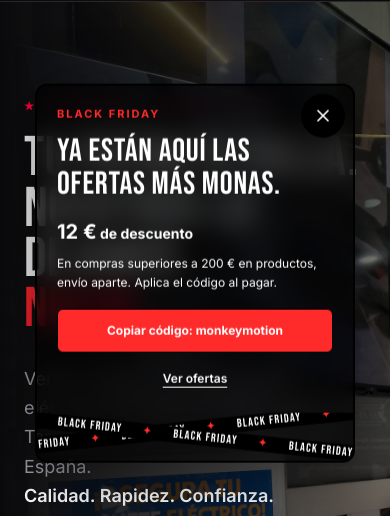
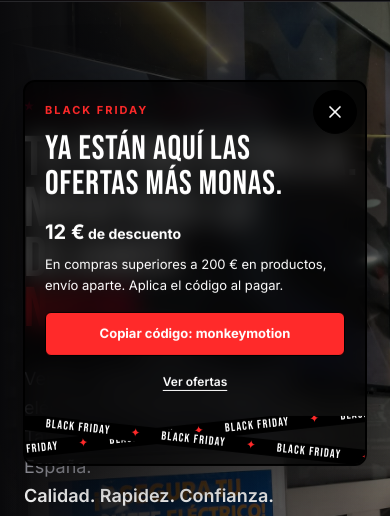
Before and after one commit to Andreh33/monkey, a Next.js app: page / in a window 390 px wide. Shown: the part 149-665 px from the top of the page. Built offline with nearby package versions, Linux system fonts and the light colour scheme; no server answers; the database is empty.

Commit message:
Slightly enlarge mobile offer and improve mobile copy legibility

```diff
--- a/src/components/shop/BlackFridayPopup.tsx
+++ b/src/components/shop/BlackFridayPopup.tsx
@@ -31,14 +31,14 @@ export function BlackFridayPopup() {
   if (!visible) return null;
 
   return (
-    <aside data-black-friday-popup="" aria-label="Oferta Black Friday" className="fixed left-1/2 top-1/2 z-40 max-h-[calc(100dvh-2rem)] w-[calc(100%-2rem)] max-w-[320px] lg:max-w-[520px] -translate-x-1/2 -translate-y-1/2 overflow-y-auto overflow-x-hidden rounded-xl border-2 border-black bg-black/[0.72] text-white shadow-[0_16px_60px_rgba(0,0,0,0.5)] backdrop-blur-md">
+    <aside data-black-friday-popup="" aria-label="Oferta Black Friday" className="fixed left-1/2 top-1/2 z-40 max-h-[calc(100dvh-2rem)] w-[calc(100%-2rem)] max-w-[344px] lg:max-w-[520px] -translate-x-1/2 -translate-y-1/2 overflow-y-auto overflow-x-hidden rounded-xl border-2 border-black bg-black/[0.72] text-white shadow-[0_16px_60px_rgba(0,0,0,0.5)] backdrop-blur-md">
       <button type="button" onClick={dismiss} aria-label="Cerrar oferta Black Friday" className="absolute right-2 top-2 lg:right-4 lg:top-4 flex h-11 w-11 items-center justify-center rounded-full border border-black bg-black text-white hover:bg-neutral-800 focus-visible:outline focus-visible:outline-2 focus-visible:outline-white"><X size={20}/></button>
       <div className="px-5 pb-3 pt-5 lg:px-8 lg:pb-4 lg:pt-8">
         <p className="pr-12 text-[11px] lg:text-sm font-bold tracking-[0.18em] text-accent-red">BLACK FRIDAY</p>
-        <p className="mt-3 pr-4 font-display text-[32px] lg:text-5xl leading-[1.05] tracking-wide">Ya están aquí las ofertas más monas.</p>
+        <p className="mt-3 pr-4 font-display text-[34px] lg:text-5xl leading-[1.05] tracking-wide">Ya están aquí las ofertas más monas.</p>
         <p className="mt-4 text-sm lg:mt-5 lg:text-xl font-bold"><span className="text-xl lg:text-3xl">12 €</span> de descuento</p>
-        <p className="mt-2 text-xs lg:text-base leading-relaxed">En compras superiores a 200 € en productos, envío aparte. Aplica el código al pagar.</p>
-        <button type="button" onClick={copyCode} className="mt-4 min-h-11 w-full rounded-md border border-black bg-accent-red px-3 py-2.5 text-xs lg:text-base lg:min-h-14 lg:mt-5 font-bold text-white hover:bg-accent-red-deep focus-visible:outline focus-visible:outline-2 focus-visible:outline-offset-2 focus-visible:outline-white">{copyStatus === 'copied' ? 'Código copiado ✓' : 'Copiar código: monkeymotion'}</button>
+        <p className="mt-2 text-[13px] lg:text-base leading-relaxed">En compras superiores a 200 € en productos, envío aparte. Aplica el código al pagar.</p>
+        <button type="button" onClick={copyCode} className="mt-4 min-h-11 w-full rounded-md border border-black bg-accent-red px-3 py-2.5 text-[13px] lg:text-base lg:min-h-14 lg:mt-5 font-bold text-white hover:bg-accent-red-deep focus-visible:outline focus-visible:outline-2 focus-visible:outline-offset-2 focus-visible:outline-white">{copyStatus === 'copied' ? 'Código copiado ✓' : 'Copiar código: monkeymotion'}</button>
         <p role="status" className="sr-only">{copyStatus === 'copied' ? 'Código monkeymotion copiado.' : ''}</p>
         {copyStatus === 'manual' && <p className="mt-1 select-text text-xs">Copia este código: <strong>monkeymotion</strong></p>}
         <Link href="/tienda" onClick={dismiss} className="mt-1 flex min-h-11 items-center justify-center text-xs lg:text-sm font-semibold underline underline-offset-4 focus-visible:outline focus-visible:outline-2 focus-visible:outline-white">Ver ofertas</Link>
```
